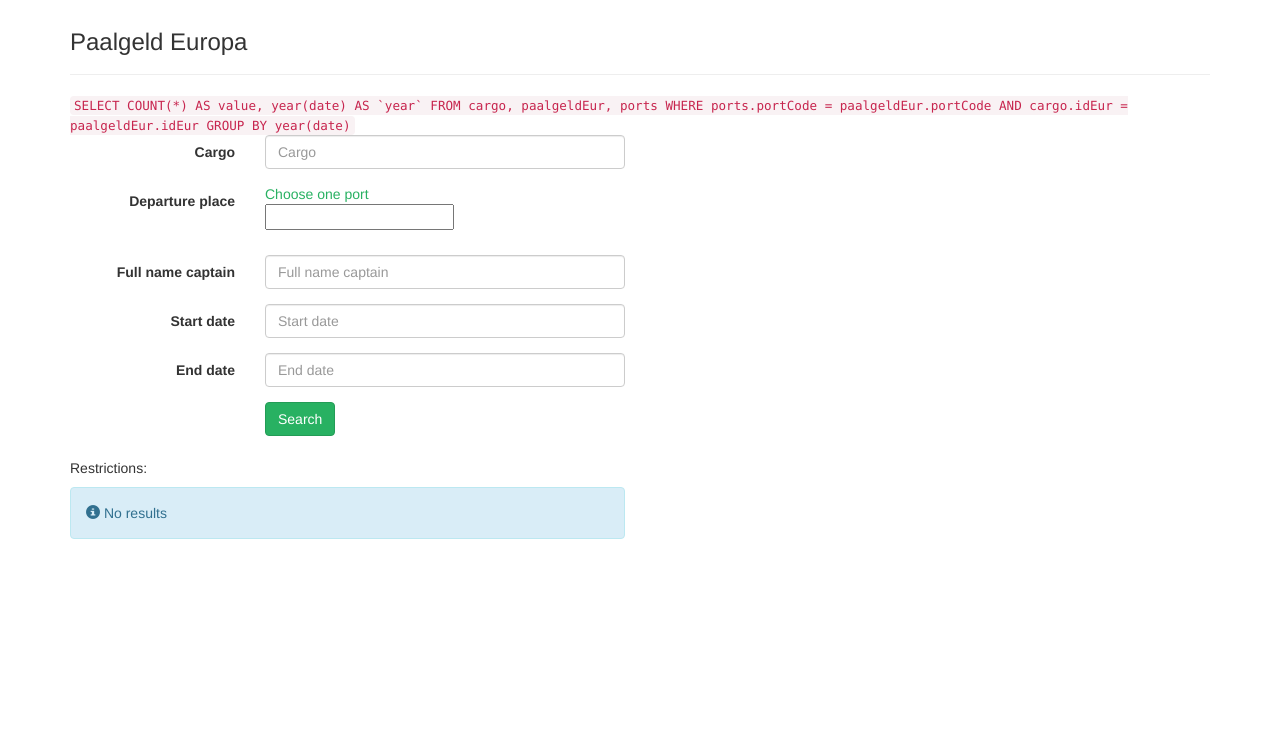
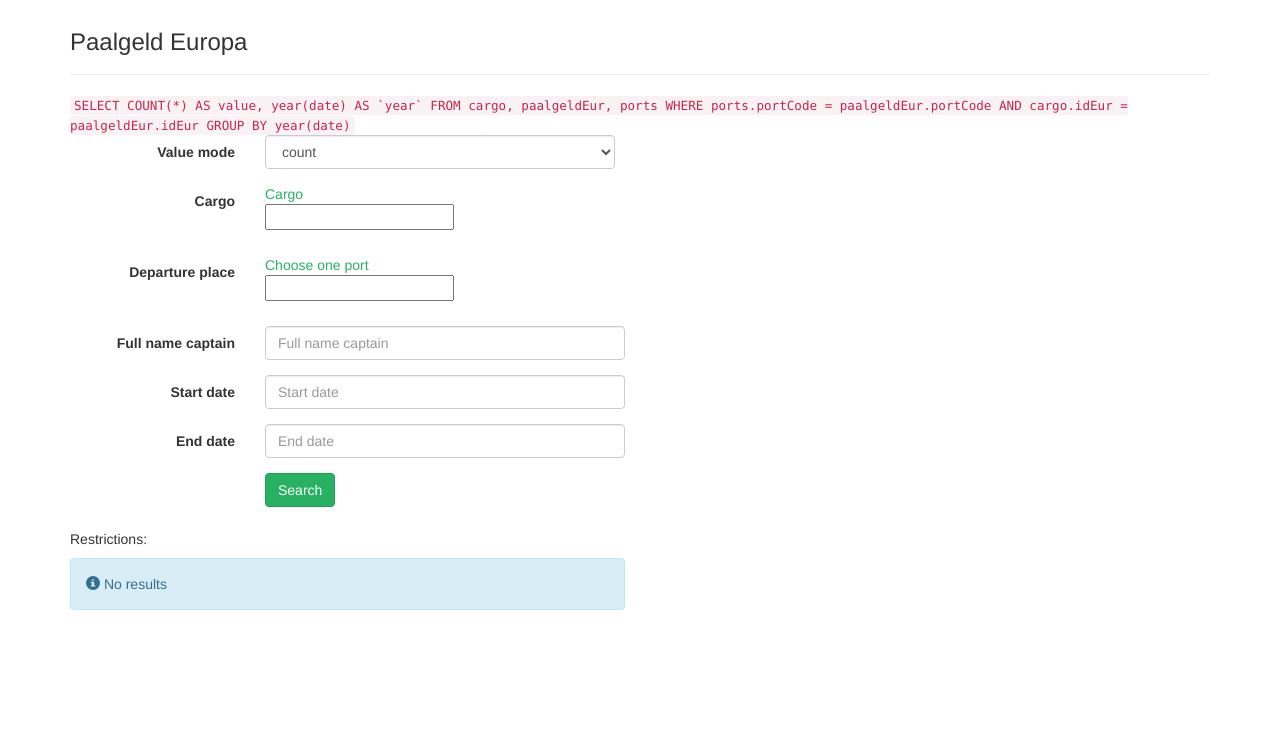
Before and after one commit to HendrikPrins/PaalgeldEuropa, a PHP site: page /draaitabel.php in a window 1280 px wide. Shown: the part 51-798 px from the top of the page. Before the commit the page ends 590 px from the top, so only its background shows below. Run offline with PHP 8.4, Linux system fonts and the light colour scheme; data that the repository does not hold is empty; some libraries are stand-ins or nearby versions.

Commit message:
Verder met draaitabel

```diff
--- a/draaitabel.php
+++ b/draaitabel.php
@@ -4,7 +4,19 @@ $_loadGoogleCharts = true;
 $_loadChosen = true;
 beginPage();
 $restrictions = array();
-$query = "SELECT COUNT(*) AS value, year(date) AS `year` FROM cargo, paalgeldEur, ports WHERE ports.portCode = paalgeldEur.portCode AND cargo.idEur = paalgeldEur.idEur ";
+if(isset($_GET['mode'])){
+  if($_GET['mode'] == 'count'){
+    $mode = 'COUNT(*)';
+  }elseif($_GET['mode'] == 'sum'){
+    $mode = 'SUM(taxGuilders)*500';
+  }else{
+    $mode = 'COUNT(*)';
+  }
+}else{
+  $mode = 'COUNT(*)';
+}
+$query = "SELECT ".$mode." AS value, year(date) AS `year` FROM cargo, paalgeldEur, ports WHERE ports.portCode = paalgeldEur.portCode AND cargo.idEur = paalgeldEur.idEur ";
+
 if(isset($_GET['cargo']) && strlen($_GET['cargo']) > 0){
   $query .= " AND cargo = '".$_db->real_escape_string($_GET['cargo'])."'";
   $restrictions[] = 'cargo = '.$_GET['cargo'];
@@ -43,9 +55,29 @@ if($success){
 <div class="row">
   <form class="form-horizontal col-md-8" role="form" action="draaitabel.php" method="get">
     <div class="form-group">
+      <label class="control-label col-sm-3" for="mode">Value mode</label>
+      <div class="col-sm-6">
+        <select name="mode" data-placeholder="mode" class="form-control" style="width:350px;">
+            <option value="count" <?php echo (isset($_GET['mode']) && $_GET['mode'] == 'count' ? 'selected="selected"' : '');?>>count</option>
+            <option value="sum" <?php echo (isset($_GET['mode']) && $_GET['mode'] == 'sum' ? 'selected="selected"' : '');?>>sum tax</option>
+        </select>
+      </div>
+    </div>
+    <div class="form-group">
       <label class="control-label col-sm-3" for="cargo">Cargo</label>
       <div class="col-sm-6">
-        <input type="text" name="cargo" id="cargo" class="form-control" placeholder="Cargo" value="<?php echo (isset($_GET['cargo']) ? $_GET['cargo'] : '') ?>" />
+      <select name="cargo" data-placeholder="Cargo" class="chosen-select" style="width:350px;">
+            <option value="">Cargo</option>
+            <?php
+                $query = "SELECT DISTINCT cargo FROM cargo ORDER BY cargo";
+                $res = $_db->query($query);
+                if($res != null || $res->num_rows > 0){
+                    while($row = $res->fetch_assoc()){
+                        echo '<option value="'.$row['cargo'].'"'.(isset($_GET['cargo']) && $_GET['cargo'] == $row['cargo'] ? ' selected="selected"' : '').'>'.$row['cargo'].'</option>';
+                    }
+                }
+            ?>
+        </select>
       </div>
     </div>
     <div class="form-group">
```
